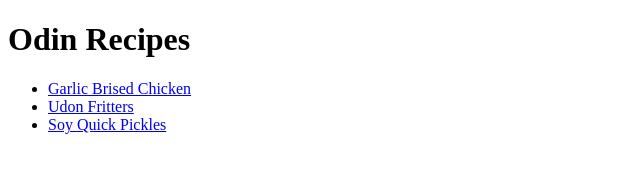
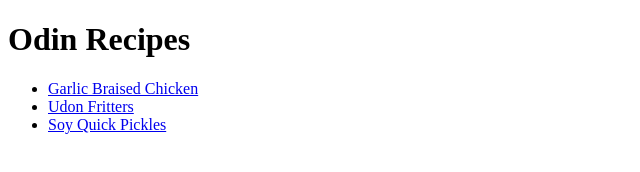
Before and after one commit to anabelcurry/odin-recipes, a plain HTML site: page index.html in a window 1280 px wide. Shown: the full height of the page, 0-640 px from the left. Drawn offline with Linux system fonts and the light colour scheme.

Commit message:
fixes spelling error

```diff
--- a/index.html
+++ b/index.html
@@ -10,7 +10,7 @@
 
     <ul>
         <li>
-            <a href="./recipes/garlicBraisedChicken.html">Garlic Brised Chicken</a>
+            <a href="./recipes/garlicBraisedChicken.html">Garlic Braised Chicken</a>
         </li>
         <li>
             <a href="./recipes/udonFritters.html">Udon Fritters</a>
```
